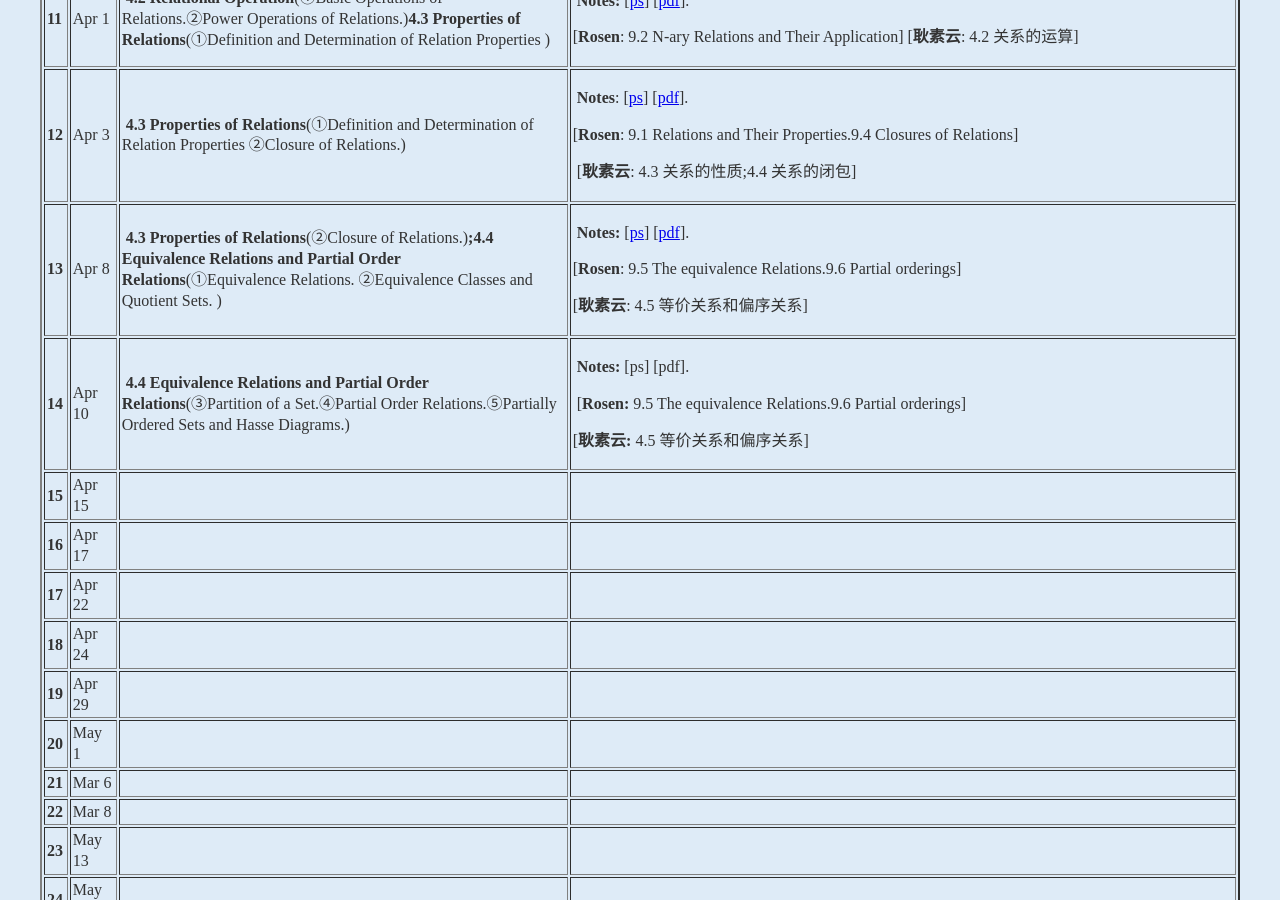
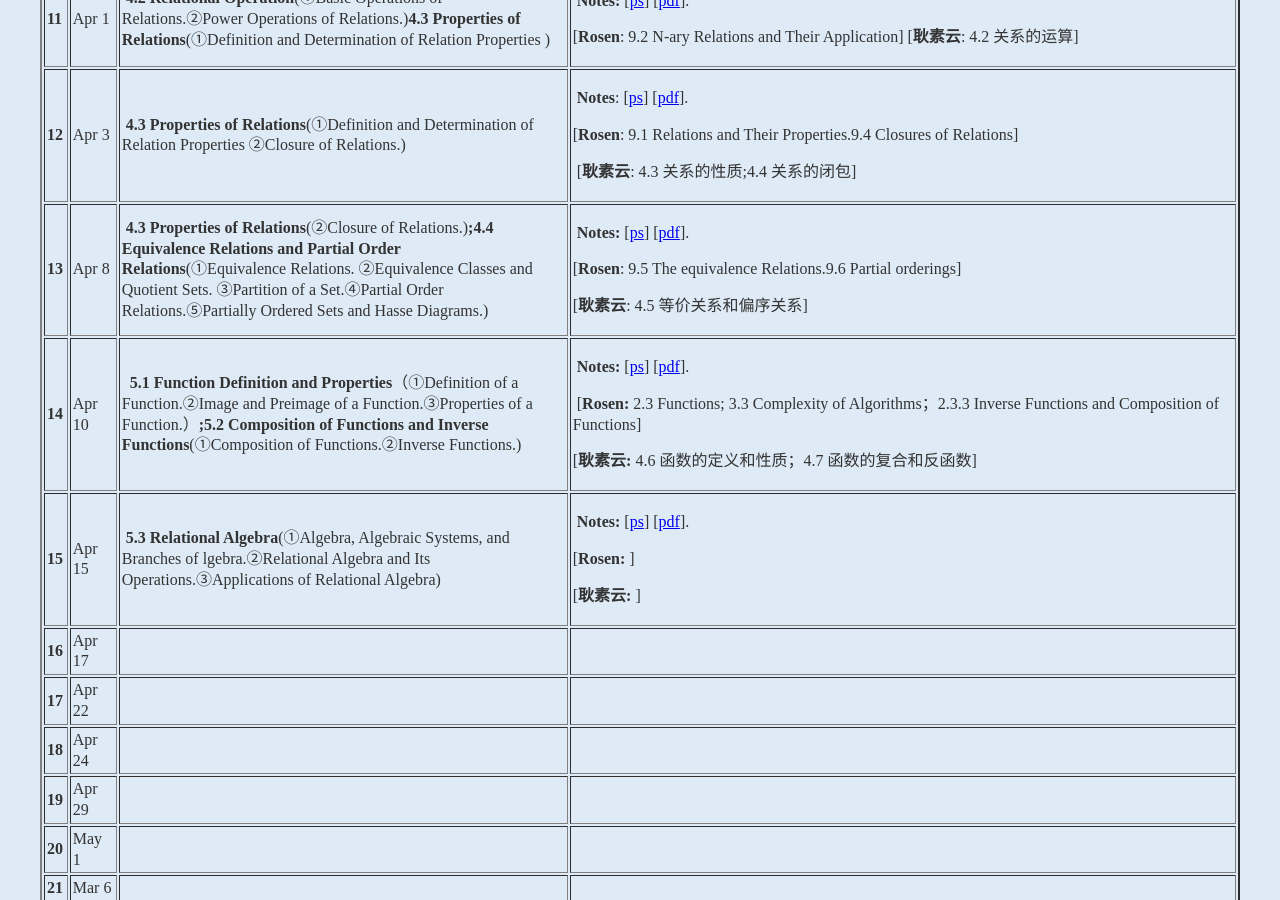
Before and after one commit to kejiwei/kejiwei.github.io, a Jekyll site: the page teaching/courses/dismath/index.html, which Jekyll copies as it is, in a window 1280 px wide and 900 px high, scrolled down 2526 px. Built offline with Jekyll 4.4.1, drawn with Linux system fonts in a browser that asks for light colours.

Commit message:
Add files via upload

```diff
--- a/teaching/courses/dismath/index.html
+++ b/teaching/courses/dismath/index.html
@@ -188,8 +188,8 @@
                 <tr>
                 <td><b>13</b></td>
                 <td>Apr 8</td>
-                <td>&nbsp;<strong>4.3 Properties of Relations</strong>(②Closure of Relations.)<strong>;4.4 Equivalence Relations and Partial Order Relations</strong>(①Equivalence Relations. ②Equivalence Classes and Quotient Sets. )</td>
-                <td><p>&nbsp;<strong>Notes:</strong> [<a href="slides/lecture.ppsx">ps</a>] [<a href="slides/lecture.pdf">pdf</a>].&nbsp;</p>
+                <td>&nbsp;<strong>4.3 Properties of Relations</strong>(②Closure of Relations.)<strong>;4.4 Equivalence Relations and Partial Order Relations</strong>(①Equivalence Relations. ②Equivalence Classes and Quotient Sets. ③Partition of a Set.④Partial Order Relations.⑤Partially Ordered Sets and Hasse Diagrams.)</td>
+                <td><p>&nbsp;<strong>Notes:</strong> [<a href="slides/CH4 Relation Operation and Properties(64-end).ppsx">ps</a>] [<a href="slides/CH4 Relation Operation and Properties(64-end).pdf">pdf</a>].&nbsp;</p>
                   <p>[<strong>Rosen</strong>: 9.5 The equivalence Relations.9.6 Partial orderings]&nbsp;</p>
                   <p>[<strong>耿素云</strong>: 4.5 等价关系和偏序关系] </p></td>
                 </tr>
@@ -197,18 +197,19 @@
                 <tr>
                 <td><strong>14</strong></td>
                 <td>Apr 10</td>
-                <td>&nbsp;<strong>4.4 Equivalence Relations and Partial Order Relations</strong>(③Partition of a Set.④Partial Order Relations.⑤Partially Ordered Sets and Hasse Diagrams.)</td>
-                <td><p>&nbsp;<strong>Notes:</strong> [ps] [pdf].</p>
-                  <p>&nbsp;[<strong>Rosen:</strong> 9.5 The equivalence Relations.9.6 Partial orderings]&nbsp;</p>
-                  <p>[<strong>耿素云:</strong> 4.5 等价关系和偏序关系] </p></td>
+                <td>&nbsp;<strong>&nbsp;5.1 Function Definition and Properties</strong>（①Definition of a Function.②Image and Preimage of a Function.③Properties of a Function.）<strong>;5.2 Composition of Functions and Inverse Functions</strong>(①Composition of Functions.②Inverse Functions.)</td>
+                <td><p>&nbsp;<strong>Notes:</strong> [<a href="slides/lecture.ppsx">ps</a>] [<a href="slides/lecture.pdf">pdf</a>].</p>
+                  <p>&nbsp;[<strong>Rosen:</strong> 2.3 Functions; 3.3 Complexity of Algorithms；2.3.3 Inverse Functions and Composition of Functions]&nbsp;</p>
+                  <p>[<strong>耿素云:</strong> 4.6 函数的定义和性质；4.7 函数的复合和反函数] </p></td>
                 </tr>
 
                 <tr>
                 <td><b>15</b></td>
                 <td>Apr 15</td>
-                <td>&nbsp;</td>
-                <td>&nbsp;
-                 </td>
+                <td>&nbsp;<strong>5.3 Relational Algebra</strong>(①Algebra, Algebraic Systems, and Branches of lgebra.②Relational Algebra and Its Operations.③Applications of Relational Algebra)</td>
+                <td><p>&nbsp;<strong>Notes:</strong> [<a href="slides/lecture.ppsx">ps</a>] [<a href="slides/lecture.pdf">pdf</a>].&nbsp;</p>
+                  <p>[<strong>Rosen:</strong> ]&nbsp;</p>
+                  <p>[<strong>耿素云:</strong> ] </p></td>
                 </tr>
 
                 <tr>
```
